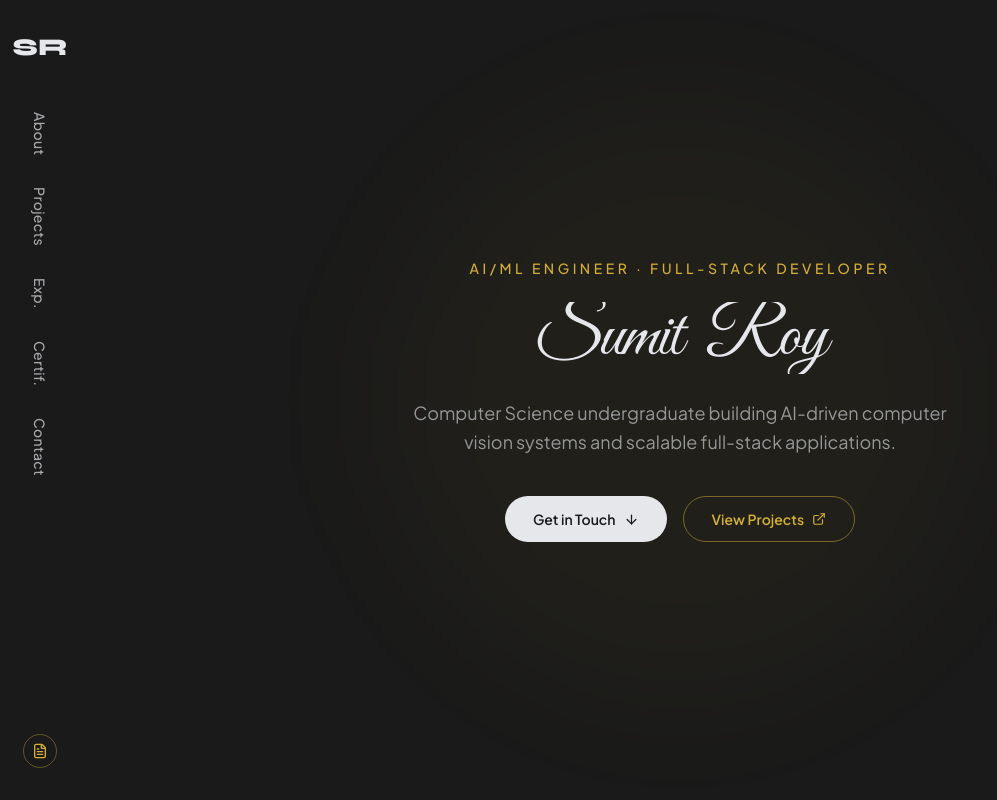
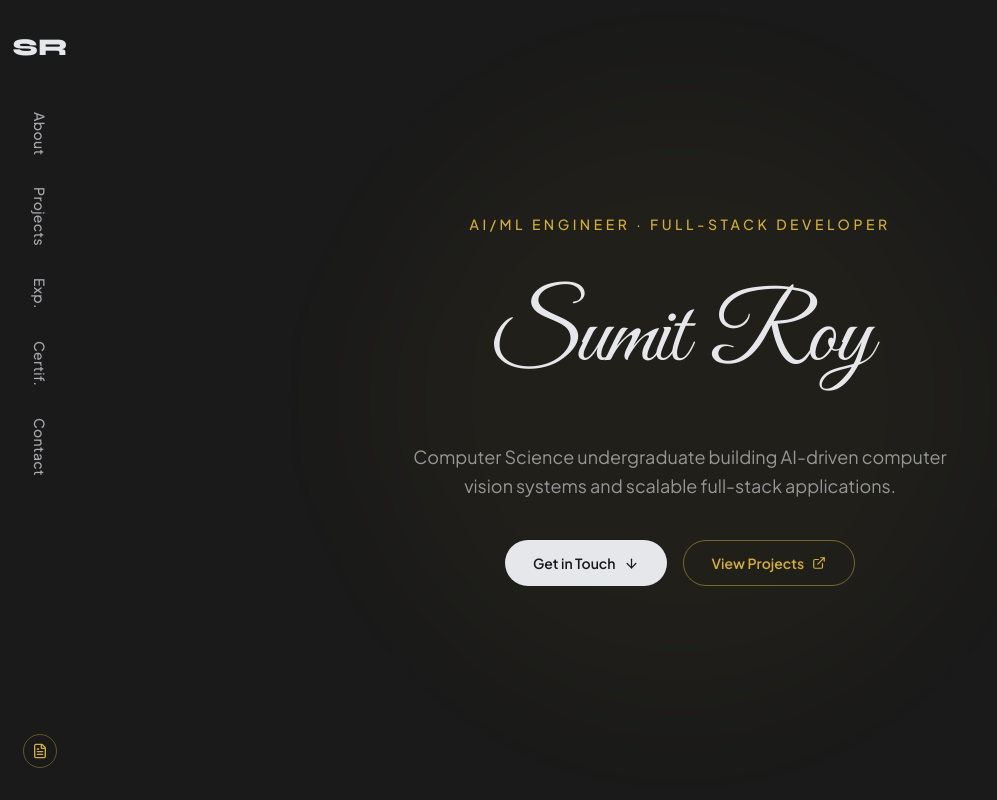
Before and after one commit to SumitRoy154/Portfolio, a React (Vite) app: page / in a window 1280 px wide. Shown: the top 800 px of the page, without its empty margins (0-997 px from the left). Built offline with nearby package versions, Linux system fonts and the light colour scheme.

Commit message:
Updated Hero Section

```diff
--- a/src/components/Hero.jsx
+++ b/src/components/Hero.jsx
@@ -64,13 +64,13 @@ const Hero = () => {
         </motion.p>
 
         {/* Name */}
-        <div className="overflow-hidden mb-6">
-          <div className="flex justify-center gap-4 sm:gap-6">
+        <div className="overflow-hidden py-4 -my-4 mb-2">
+          <div className="flex justify-center gap-4 sm:gap-6 py-2">
             {nameWords.map((word, i) => (
               <motion.span
                 key={i}
                 variants={wordAnim}
-                className="font-cursive font-normal text-ivory text-4xl sm:text-6xl lg:text-7xl tracking-tight"
+                className="font-cursive font-normal text-ivory text-5xl sm:text-7xl lg:text-8xl tracking-tight leading-normal"
               >
                 {word}
               </motion.span>
```
